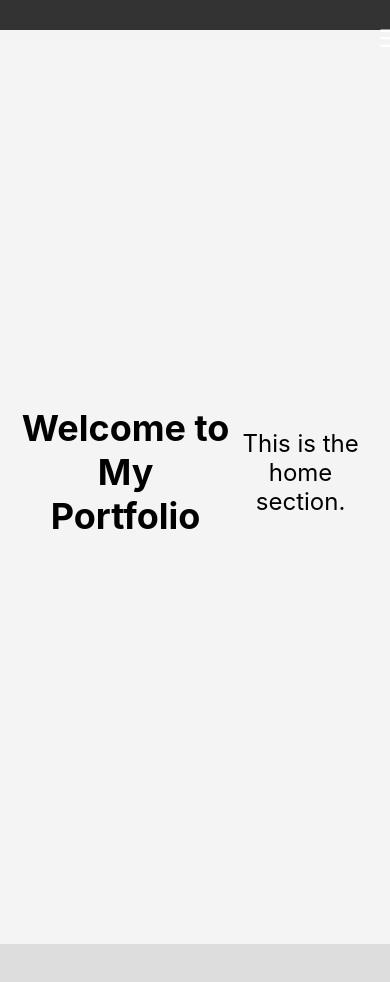
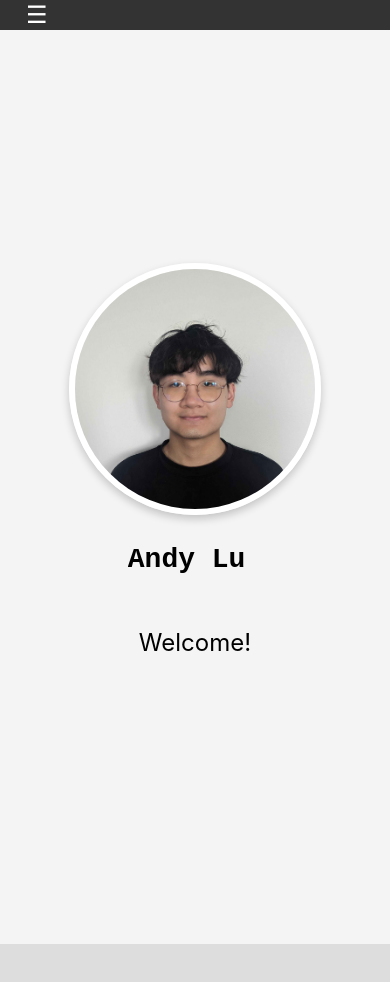
Before and after one commit to all059/all059.github.io, a React (Create React App) app in the folder my-portfolio/: page / in a window 390 px wide. Shown: the top 982 px of the page. Built offline with nearby package versions, Linux system fonts and the light colour scheme.

Commit message:
adding profile picture

```diff
--- a/my-portfolio/package.json
+++ b/my-portfolio/package.json
@@ -2,7 +2,7 @@
   "name": "my-portfolio",
   "version": "0.1.0",
   "private": true,
-  "homepage": "https://all059.github.io/captainpip.github.io/",
+  "homepage": "https://all059.github.io/",
   "dependencies": {
     "@testing-library/dom": "^10.4.0",
     "@testing-library/jest-dom": "^6.6.3",
--- a/my-portfolio/src/App.js
+++ b/my-portfolio/src/App.js
@@ -1,24 +1,59 @@
-import React, { useState, useEffect } from "react";
+import React, { useState, useEffect, useRef } from "react";
 import "./styles.css";
 
 const App = () => {
+    const [isSpinning, setIsSpinning] = useState(false);
+    const [isPressed, setIsPressed] = useState(false);
     const [scrolled, setScrolled] = useState(false);
     const [menuOpen, setMenuOpen] = useState(false);
+    const [typedText, setTypedText] = useState("");
+    const [showCursor, setShowCursor] = useState(true); // For blinking cursor effect
+    const fullText = "Andy Lu";
+    const typingSpeed = 100; // Speed in milliseconds
+    const indexRef = useRef(0); // Keep track of index without triggering re-renders
+    const textRef = useRef(""); // Store typed text independently
 
-    const handleScroll = () => {
-        if (window.scrollY > 50) {
-            setScrolled(true);
-        } else {
-            setScrolled(false);
-        }
+    useEffect(() => {
+        setTypedText(""); // Reset text before typing starts
+        textRef.current = ""; // Reset ref value
+
+        // Typing effect setup
+        const typingInterval = setInterval(() => {
+            if (indexRef.current < fullText.length) {
+                textRef.current += fullText.charAt(indexRef.current);
+                setTypedText(textRef.current);
+                indexRef.current += 1;
+            } else {
+                clearInterval(typingInterval);
+                // Start blinking cursor effect after typing is done
+                setInterval(() => {
+                    setShowCursor((prev) => !prev);
+                }, 500);
+            }
+        }, typingSpeed);
+
+        // Scroll event listener setup
+        const handleScroll = () => {
+            setScrolled(window.scrollY > 50);
+        };
+        window.addEventListener("scroll", handleScroll);
+
+        // Cleanup function
+        return () => {
+            clearInterval(typingInterval);
+            window.removeEventListener("scroll", handleScroll);
+        };
+    }, [fullText, typingSpeed]); // Depend on fullText and typingSpeed
+
+    const handleMouseDown = () => {
+        setIsPressed(true); // Shrinks image when clicked
     };
 
-    useEffect(() => {
-        window.addEventListener("scroll", handleScroll);
-        return () => {
-            window.removeEventListener("scroll", handleScroll);
-        };
-    }, []);
+    const handleMouseUp = () => {
+        setIsPressed(false);
+        setIsSpinning(true);
+        setTimeout(() => setIsSpinning(false), 1000); // Reset spin after 1 second
+    };
 
     const scrollToSection = (id) => {
         document.getElementById(id).scrollIntoView({ behavior: "smooth" });
@@ -45,11 +80,26 @@ const App = () => {
                 </ul>
             </nav>
 
-
             {/* Sections */}
-            <section id="home" className="section">
-                <h1>Welcome to My Portfolio</h1>
-                <p>This is the home section.</p>
+            <section id="home" className="section home-section">
+                <div className="home-content">
+                    <img
+                        src="/self_photo.jpg"
+                        alt="My Portrait"
+                        className={`profile-photo ${isPressed ? "shrink" : ""} ${isSpinning ? "spin" : ""}`}
+                        onMouseDown={handleMouseDown}
+                        onMouseUp={handleMouseUp}
+                        onTouchStart={handleMouseDown}  // Mobile support
+                        onTouchEnd={handleMouseUp} // Mobile support
+                    />
+                    <div className="text-container">
+                        <h1 className="typewriter">
+                            {typedText}
+                            {showCursor && <span className="cursor">|</span>}
+                        </h1>
+                        <p>Welcome!</p>
+                    </div>
+                </div>
             </section>
 
             <section id="about" className="section">
--- a/my-portfolio/src/styles.css
+++ b/my-portfolio/src/styles.css
@@ -10,8 +10,8 @@
     z-index: 1000;
     text-align: center;
     display: flex;
+    justify-content: center; /* Center navbar items */
     align-items: center;
-  justify-content: center; /* Center navbar items */
     opacity: 1;
   }
 
@@ -70,22 +70,13 @@
     border: none;
     color: white;
     cursor: pointer;
-  padding: 10px;
-  z-index: 1100;
+    position: absolute;
+    left: 20px; /* Position hamburger icon on the left */
   }
 
   @media (max-width: 768px) {
     .menu-toggle {
         display: block;
-      position: absolute;
-      right: 20px; /* Aligns menu icon to the right */
-      top: 15px;
-  }
-
-  .navbar {
-    flex-direction: column;
-    align-items: center;
-    height: auto; /* Adjusts height when menu is open */
     }
 
     .nav-links {
@@ -98,7 +89,7 @@
         width: 90%;
         background-color: rgba(51, 51, 51, 0.95);
         text-align: center;
-      padding: 20px 0;
+        padding: 10px 0;
         border-radius: 8px;
     }
 
@@ -162,3 +153,76 @@
   .back-to-top:hover {
     opacity: 1;
   }
+
+/* Typewriter Effect */
+.typewriter {
+    font-size: 28px;
+    font-weight: bold;
+    color: black;
+    font-family: "Courier New", Courier, monospace;
+    white-space: nowrap;
+    overflow: hidden;
+    display: inline-block;
+    position: relative; /* Needed for absolute cursor */
+    text-align: left;
+    min-width: 8ch; /* Prevents layout shifting */
+}
+
+Blinking Cursor
+.cursor {
+    display: inline-block;
+    width: 5px;
+    height: 28px;
+    background-color: black;
+    animation: blinkCursor 0.8s infinite;
+}
+
+/* Cursor Blink Animation */
+@keyframes blinkCursor {
+    50% {
+        opacity: 0;
+    }
+}
+
+/* Profile Image */
+.profile-photo {
+    width: 350px;
+    height: 350px;
+    border-radius: 50%;
+    object-fit: cover;
+    border: 6px solid white;
+    box-shadow: 0 4px 8px rgba(0, 0, 0, 0.2);
+    cursor: pointer;
+    transition: transform 0.2s ease-in-out;
+}
+
+/* Shrinking effect when pressed */
+.profile-photo.shrink {
+    transform: scale(0.9);
+}
+
+/* Spinning effect when released */
+.profile-photo.spin {
+    animation: spin 0.2s ease-in-out;
+}
+
+@keyframes spin {
+    from {
+        transform: rotate(-5deg);
+    }
+    to {
+        transform: rotate(5deg);
+    }
+}
+
+/* Responsive Design */
+@media (max-width: 768px) {
+    .home-content {
+        flex-direction: column;
+    }
+
+    .profile-photo {
+        width: 240px;
+        height: 240px;
+    }
+}
```
Also changed, not shown: my-portfolio/public/self_photo.jpg (added), 1 other file (tests, documents, lock files or other folders). Lines whose indentation alone changed are shown as unchanged.
